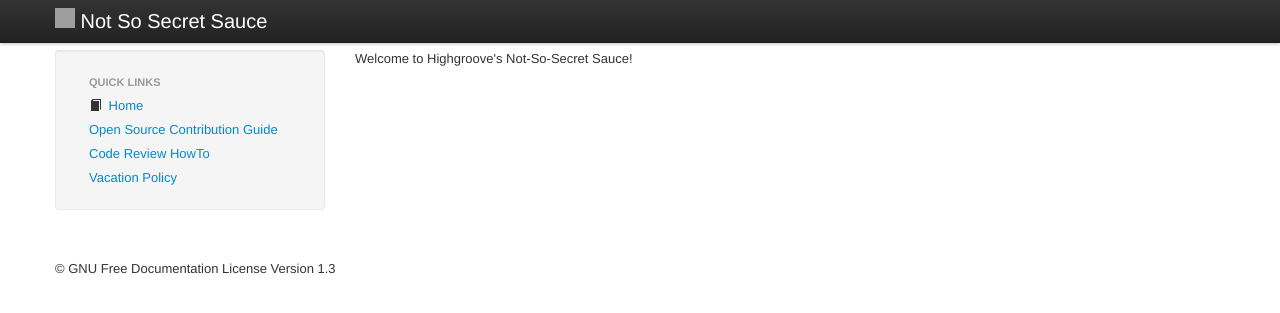
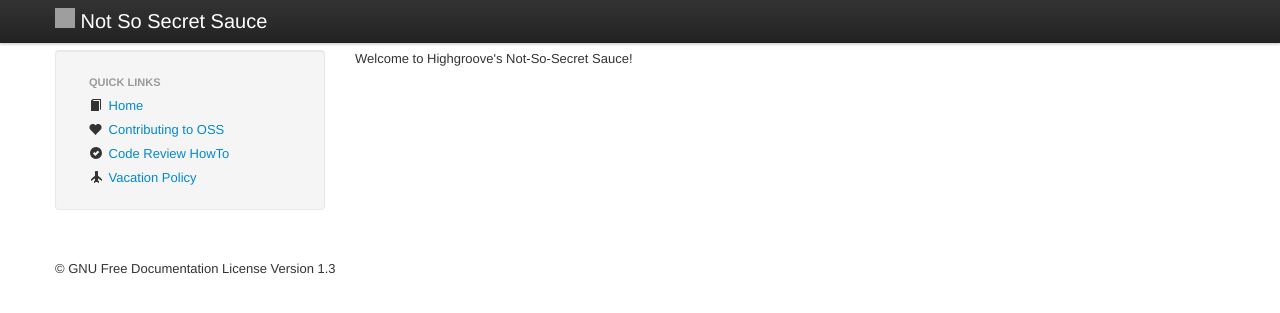
Before and after one commit to daveworth/not-so-secret-sauce, a Jekyll site: the page built from index.html, in a window 1280 px wide. Shown: the top 313 px of the page. Built offline with Jekyll 4.4.1, drawn with Linux system fonts in a browser that asks for light colours; nearby versions of some CDN libraries; grey boxes are pictures that could not be loaded.

Commit message:
[#25982165] Add icons for all sidebar links.

```diff
--- a/_layouts/default.html
+++ b/_layouts/default.html
@@ -37,15 +37,24 @@
             </li>
 
             <li>
-            <a href="/topics/open-source-contribution-guide.html">Open Source Contribution Guide</a>
+            <a href="/topics/open-source-contribution-guide.html">
+              <i class="icon-heart"></i>
+              Contributing to OSS
+            </a>
             </li>
 
             <li>
-            <a href="/topics/code-reviews-howto.html">Code Review HowTo</a>
+            <a href="/topics/code-reviews-howto.html">
+              <i class="icon-ok-sign"></i>
+              Code Review HowTo
+            </a>
             </li>
 
             <li>
-            <a href="/topics/vacation-policy.html">Vacation Policy</a>
+            <a href="/topics/vacation-policy.html">
+              <i class="icon-plane"></i>
+              Vacation Policy
+            </a>
             </li>
           </ul>
         </div>
```
